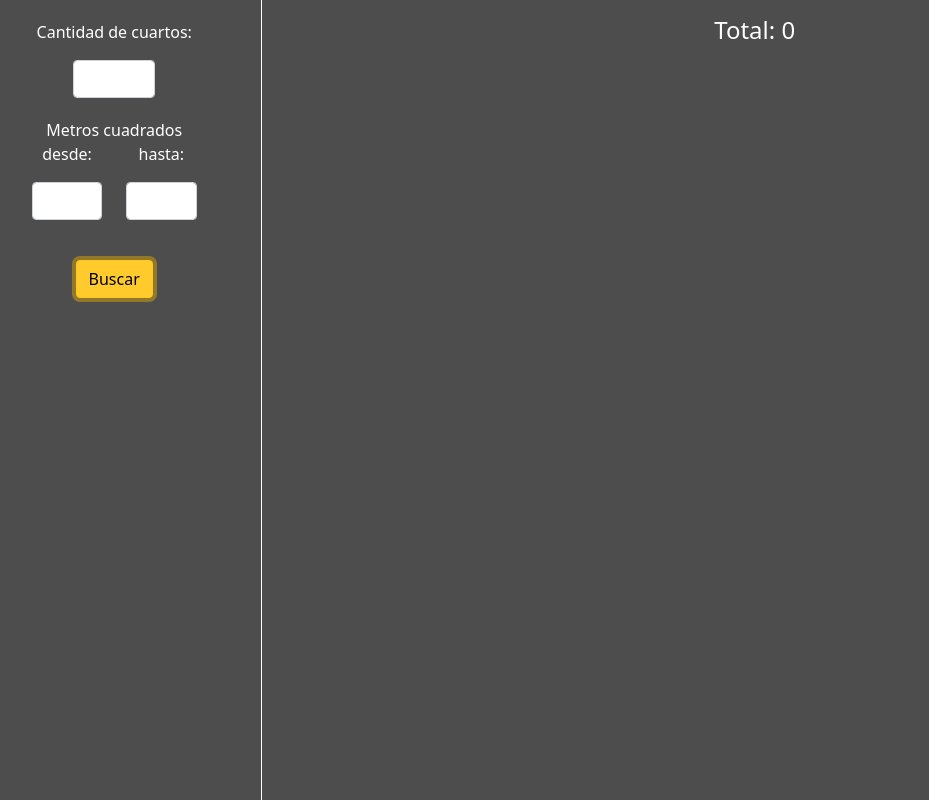
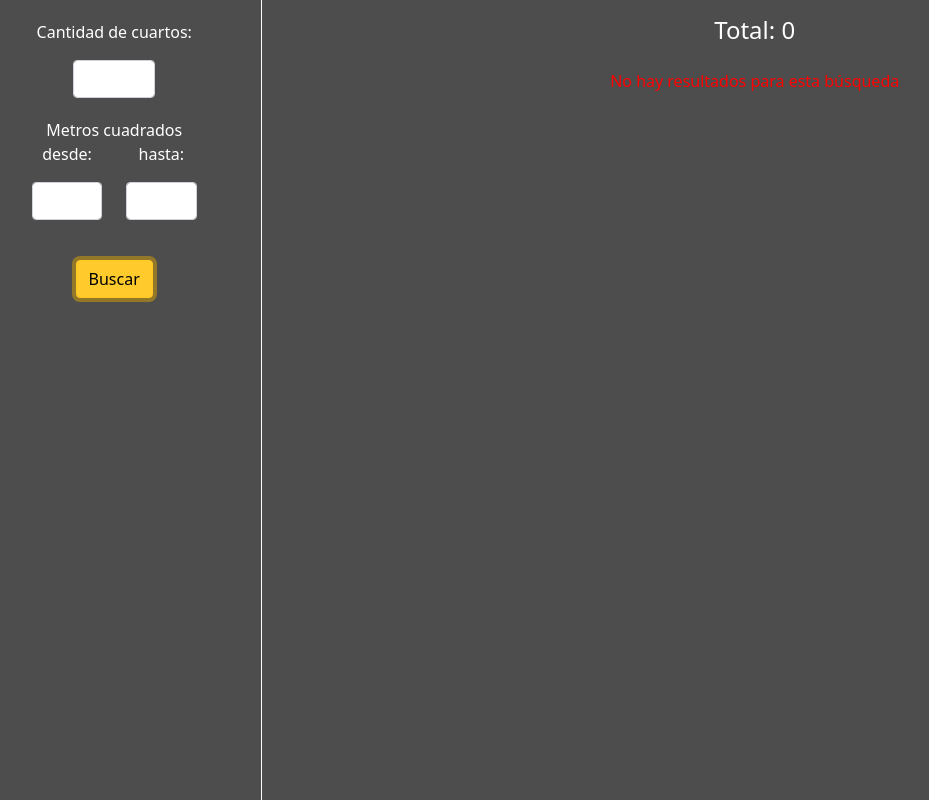
Before and after one commit to AngelicaCortesG/Arreglos-y-Objetos, a plain HTML site: page index.html in a window 1280 px wide. Both pictures are taken after a click on the button "Buscar". Shown: the whole page, without its empty margins (33-962 px from the left). Drawn offline with nearby package versions, Linux system fonts and the light colour scheme.

Commit message:
add no results

```diff
--- a/assets/js/calcular.js
+++ b/assets/js/calcular.js
@@ -50,6 +50,11 @@ function calcular() {
     </div>
   </section>
   `}
+  if(cuenta==0){
+    nhr= document.querySelector("#nhr")
+    nhr.innerHTML ="No hay resultados para esta búsqueda"
+    nhr.style.color = "red"
+  }
       const d = document.querySelector(".propiedades");
       d.innerHTML = html;
       parrafo.innerHTML = cuenta
--- a/index.html
+++ b/index.html
@@ -37,6 +37,7 @@
 
     <section id="Propiedades">
         <h4 class="py-3">Total: <span id="resultado">6</span></h4>
+        <p id="nhr"></p>
 
         <div class="propiedades">
             <div class="propiedad">
```
